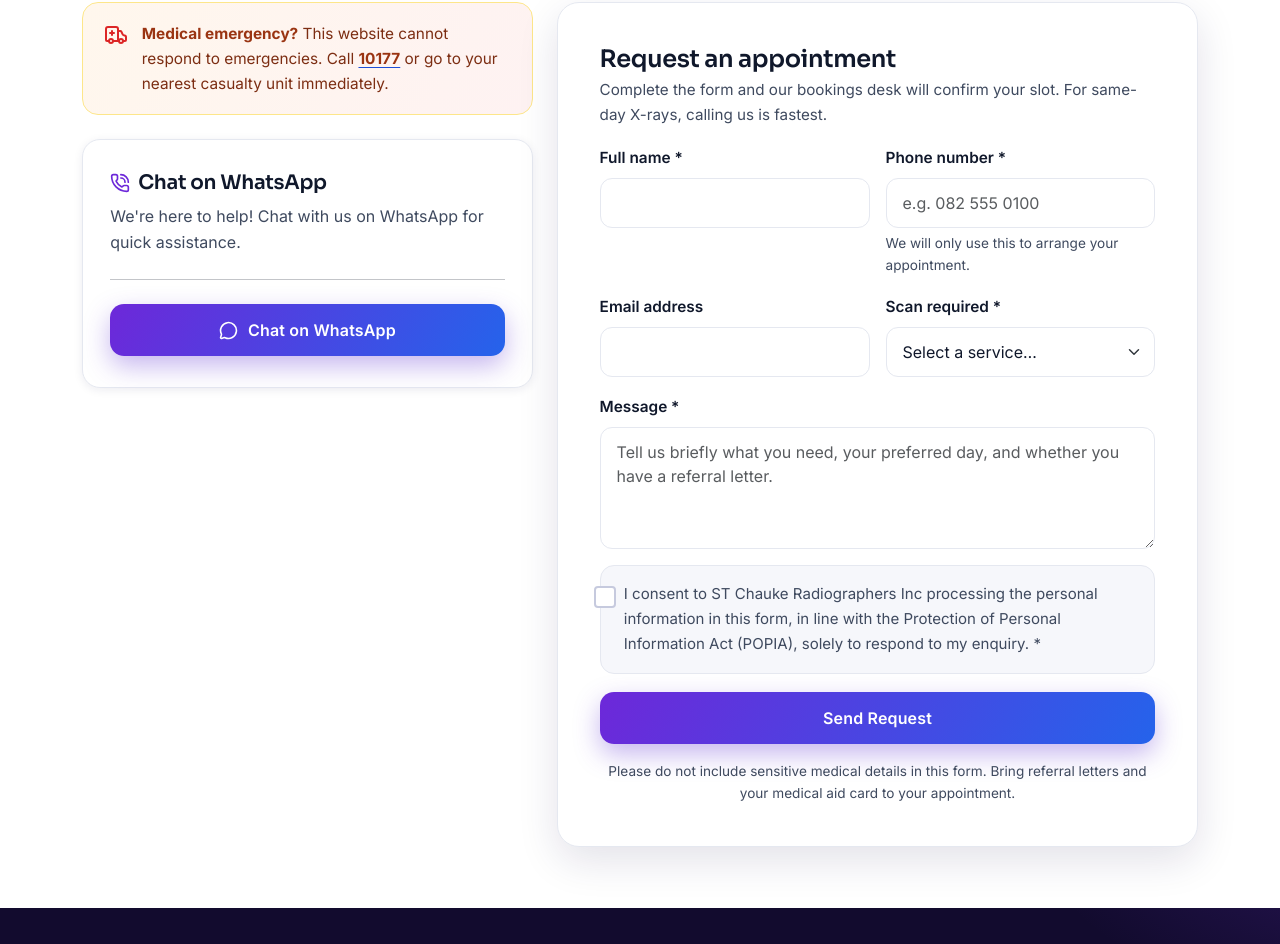
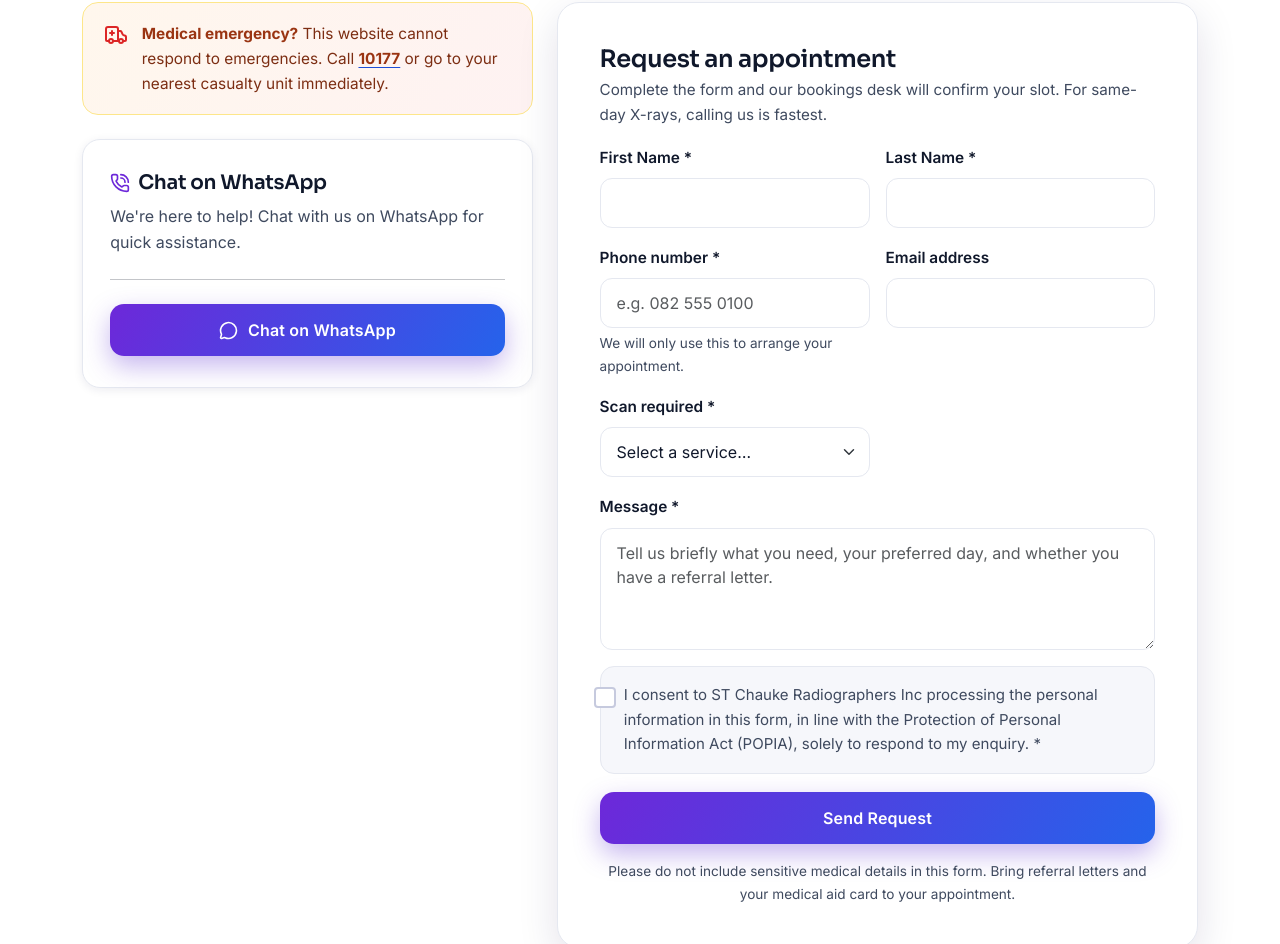
Before and after one commit to BonganiChauke/st_chauke_radiographers_inc, a React (Vite) app: page / in a window 1280 px wide. Shown: the part 3490-4434 px from the top of the page. Built offline with nearby package versions, Linux system fonts and the light colour scheme.

Commit message:
star class name and last name field

```diff
--- a/src/components/Contact.tsx
+++ b/src/components/Contact.tsx
@@ -225,7 +225,26 @@ export default function Contact() {
                   <div className="row g-3">
                     <div className="col-md-6">
                       <label htmlFor="cf-name" className="form-label">
-                        Full name <span aria-hidden="true">*</span>
+                        First Name{" "}
+                        <span className="star" aria-hidden="true">
+                          *
+                        </span>
+                      </label>
+                      <input
+                        type="text"
+                        id="cf-name"
+                        name="name"
+                        className="form-control"
+                        autoComplete="name"
+                        required
+                      />
+                    </div>
+                    <div className="col-md-6">
+                      <label htmlFor="cf-name" className="form-label">
+                        Last Name{" "}
+                        <span className="star" aria-hidden="true">
+                          *
+                        </span>
                       </label>
                       <input
                         type="text"
```
